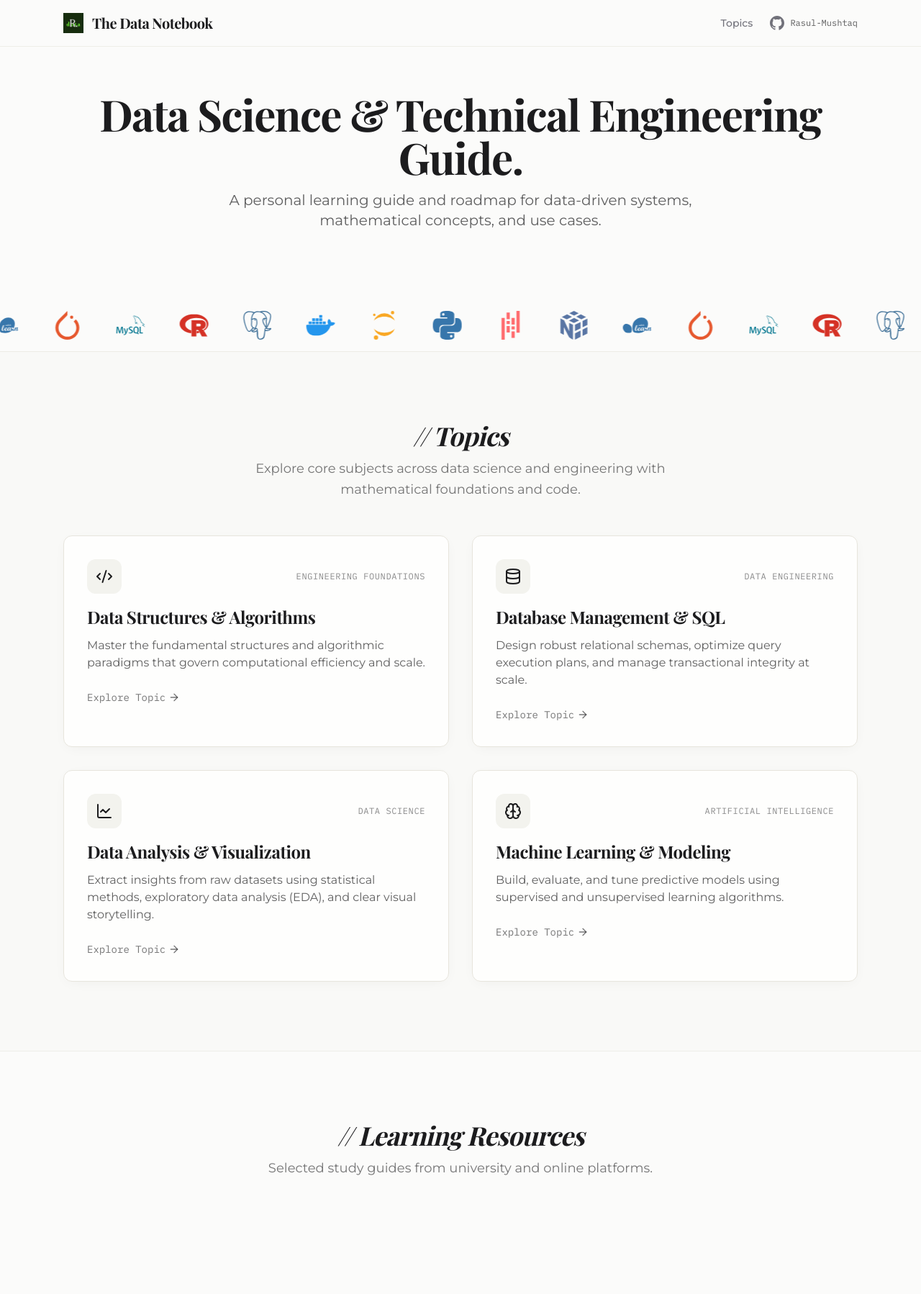
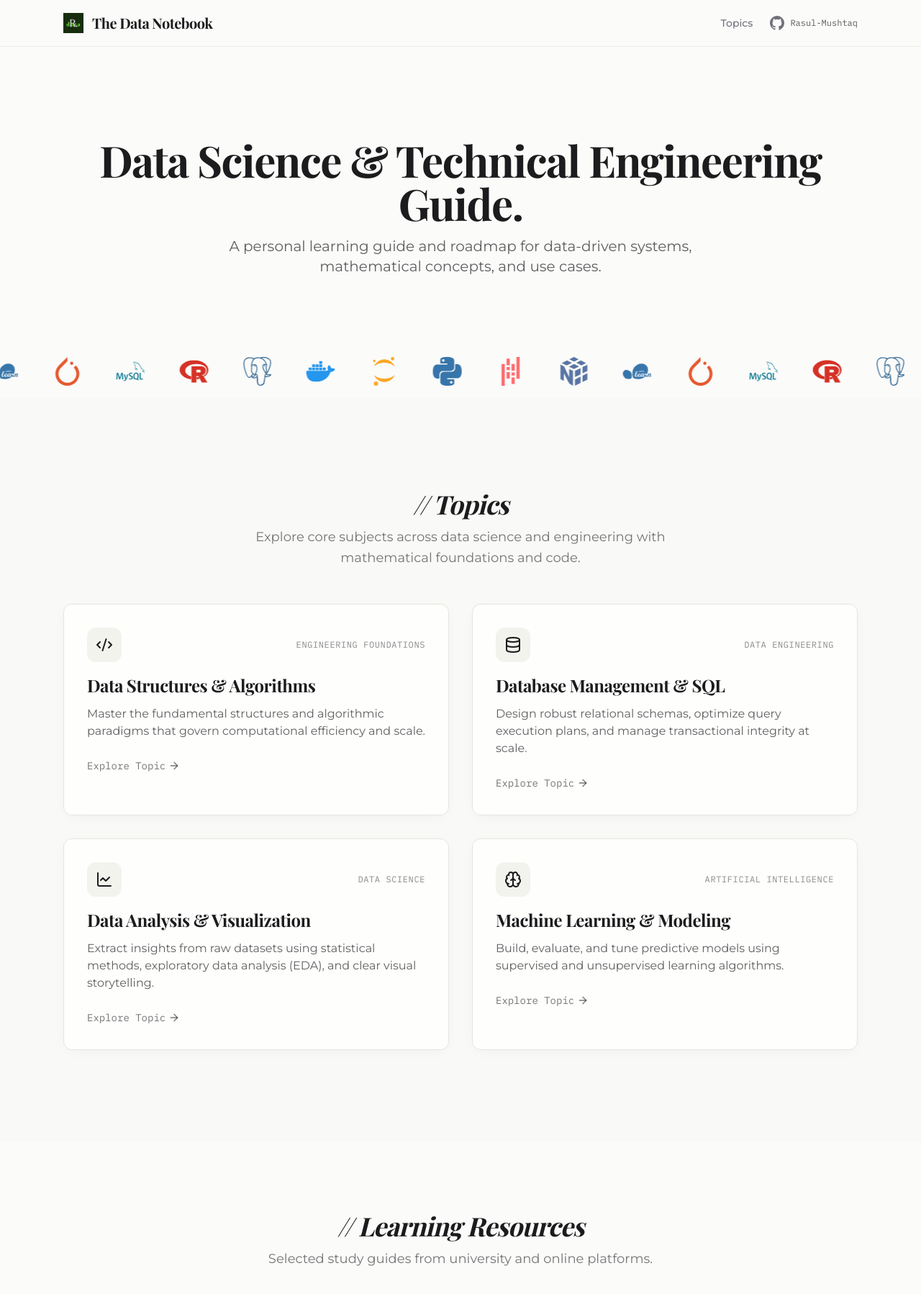
Before and after one commit to Rasul-Mushtaq/the-data-notebook, a React (Vite) app: page / in a window 1280 px wide. Shown: the top 1798 px of the page at 72% size. Built offline with nearby package versions, Linux system fonts and the light colour scheme; a web font is replaced by a local one.

Commit message:
remove section dividers (fr this time)

```diff
--- a/src/components/Hero.tsx
+++ b/src/components/Hero.tsx
@@ -1,6 +1,6 @@
 export function Hero() {
   return (
-    <section className="section text-center pt-32">
+    <section className="section text-center pt-48">
       <div className="container-page">
         <h1 className="font-display text-4xl md:text-6xl font-bold text-charcoal mb-4 tracking-tight leading-tight">
           Data Science &amp; Technical Engineering Guide.
--- a/src/pages/HomePage.tsx
+++ b/src/pages/HomePage.tsx
@@ -25,9 +25,9 @@ export function HomePage() {
       <TechMarquee />
 
       {/* Topics Section */}
-      <section className="section bg-linen/50 border-t border-borderSoft/60">
+      <section className="section py-32 bg-linen/50">
         <div className="container-page">
-          <div className="section-header">
+          <div className="section-header mb-12">
             <h2 className="section-title italic">// Topics</h2>
             <p className="section-desc">
               Explore core subjects across data science and engineering with
@@ -71,7 +71,7 @@ export function HomePage() {
       </section>
 
       {/* Learning Resources Section */}
-      <section className="section border-t border-borderSoft/60">
+      <section className="section">
         <div className="container-page">
           <div className="section-header">
             <h2 className="section-title italic">// Learning Resources</h2>
```
